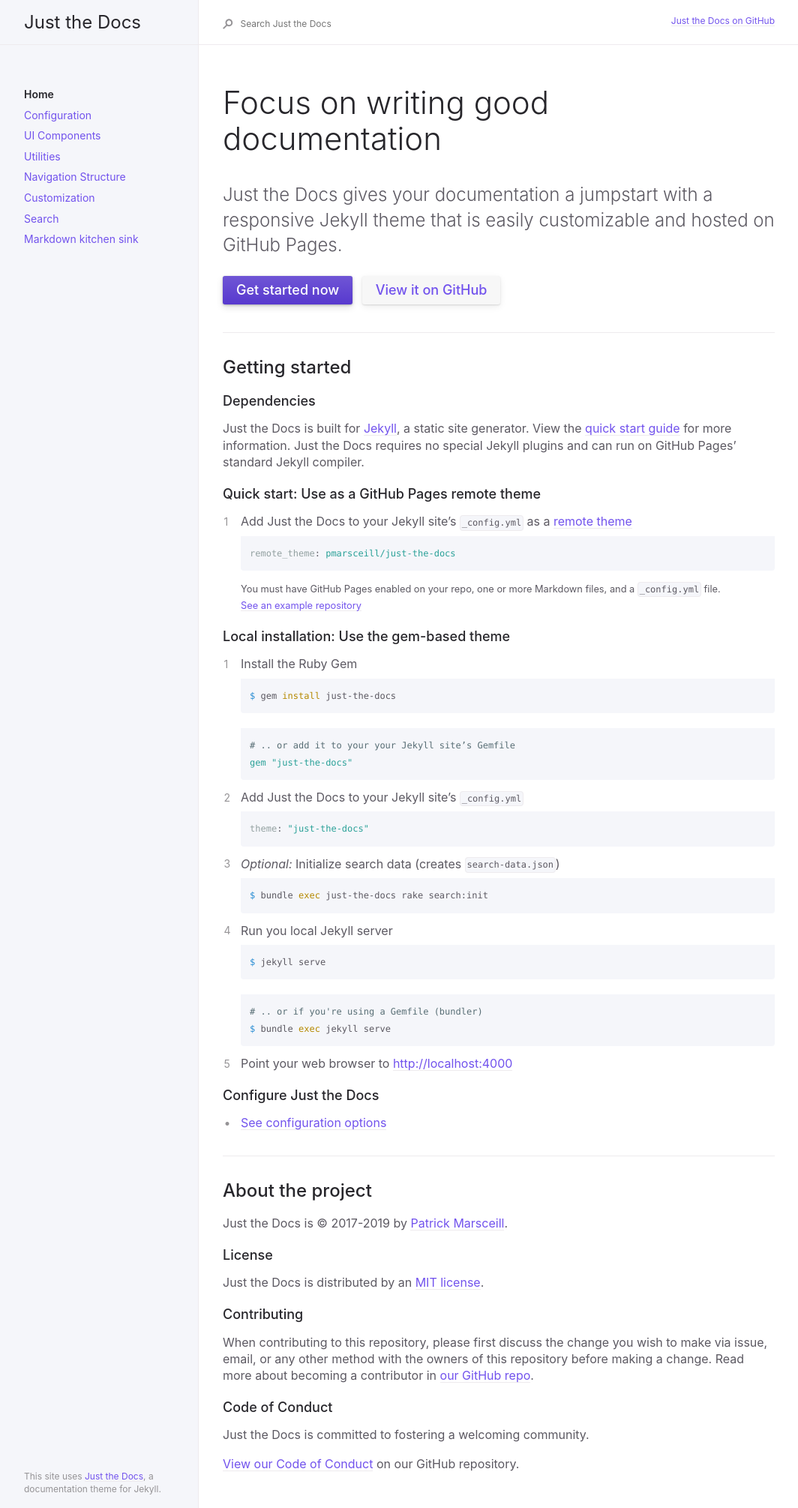
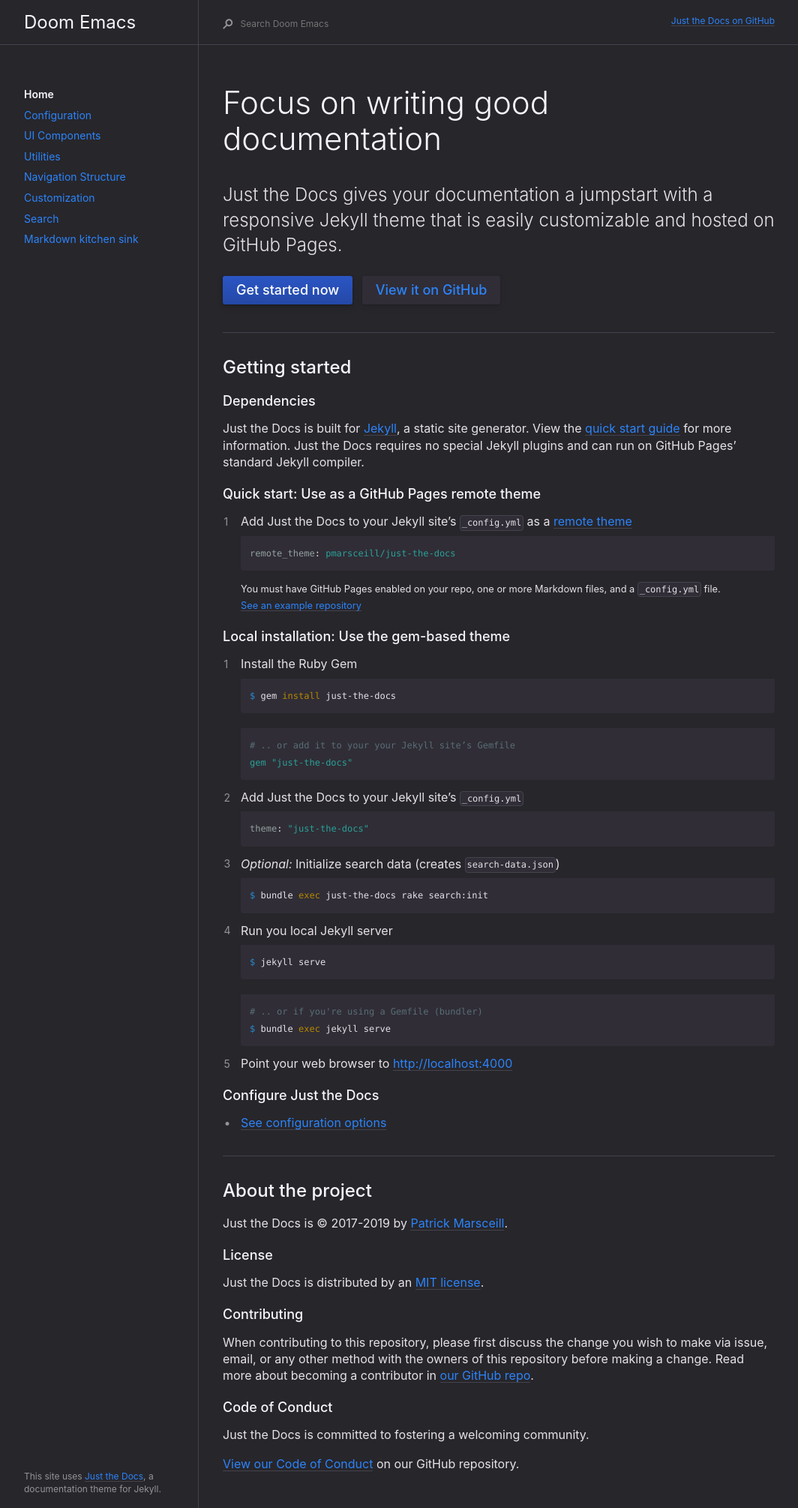
Before and after one commit to VentGrey/doom-emacs-docs, a Jekyll site: the page built from index.md, in a window 1280 px wide. Shown: the whole page at 75% size, without its empty margins (91-1155 px from the left). Built offline with Jekyll 4.4.1, drawn with Linux system fonts in a browser that asks for light colours.

Commit message:
Changed title and URL

```diff
--- a/_config.yml
+++ b/_config.yml
@@ -13,10 +13,10 @@
 # you will see them accessed via {{ site.title }}, {{ site.github_repo }}, and so on.
 # You can create any custom variable you would like, and they will be accessible
 # in the templates via {{ site.myvariable }}.
-title: Just the Docs
-description: A Jekyll theme for documentation
-baseurl: "/just-the-docs/" # the subpath of your site, e.g. /blog
-url: "https://pmarsceill.github.io" # the base hostname & protocol for your site, e.g. http://example.com
+title: Doom Emacs
+description: A tiny page made to document the current doom-emacs development cycle
+baseurl: "/doom-docs" # the subpath of your site, e.g. /blog
+url: "https://ventgrey.github.io" # the base hostname & protocol for your site, e.g. http://example.com
 
 permalink: pretty
 exclude: ["node_modules/", "*.gemspec", "*.gem", "Gemfile", "Gemfile.lock", "package.json", "package-lock.json",  "script/", "LICENSE.txt", "lib/", "bin/", "README.md", "Rakefile"]
@@ -30,7 +30,7 @@ aux_links:
     - "//github.com/pmarsceill/just-the-docs"
 
 # Color scheme currently only supports "dark" or nil (default)
-color_scheme: nil
+color_scheme: dark
 
 # Google Analytics Tracking (optional)
 # e.g, UA-1234567-89
```
